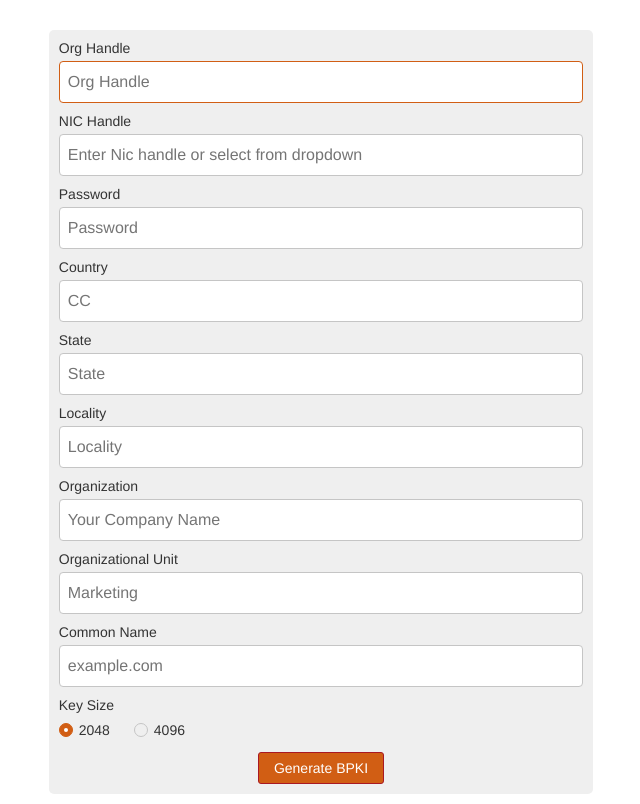
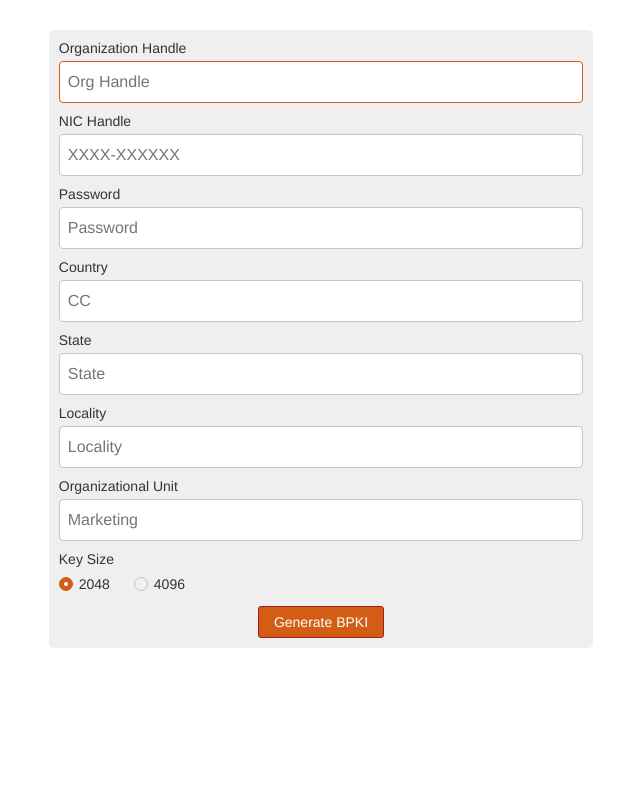
Before and after one commit to DavidWittman/csrgenerator.com, a Flask app: page / in a window 1280 px wide. Shown: the whole page, without its empty margins (319-959 px from the left). After the commit the page ends 648 px from the top, so only its background shows below. Run offline with Flask 2, Linux system fonts and the light colour scheme; parts of the project's set-up code (start-up, migrations or seed data) failed here and were passed over.

Commit message:
Update Form
Remove duplicate fields

```diff
--- a/chrome_bpki.py
+++ b/chrome_bpki.py
@@ -40,7 +40,7 @@ def generate_csr() -> html:
     csr = CsrGenerator(request.form)
     nic_id = request.form['CN']
     password = request.form['password']
-    org_id = request.form['org_id']
+    org_id = request.form['O']
     user_directory = generate_hash(nic_id, org_id)[:12]
     generate_pem(nic_id, user_directory, password, csr.csr)
     generate_p12(nic_id, user_directory, password, csr.private_key)
--- a/firefox_bpki.py
+++ b/firefox_bpki.py
@@ -40,7 +40,7 @@ def generate_csr():
     csr = CsrGenerator(request.form)
     nic_id = request.form['CN']
     password = request.form['password']
-    org_id = request.form['org_id']
+    org_id = request.form['O']
     user_directory = generate_hash(nic_id, org_id)[:12]
     generate_pem(nic_id, user_directory, password, csr.csr)
     generate_p12(nic_id, user_directory, password, csr.private_key)
--- a/static/js/main.js
+++ b/static/js/main.js
@@ -1,14 +1,9 @@
 
 $(function() {
-
-    $(".close").on("click", function() {
-        $(this).closest(".modal").removeClass("active");
-    });
 
    $("#csr-form").submit(function (e) {
        e.preventDefault();
        $("#csr-modal").addClass("active");
-
        $.post("/generate", $(this).serialize())
            .done(function (data) {
               // console.log(data);
--- a/templates/index.html
+++ b/templates/index.html
@@ -9,19 +9,22 @@
       <div class="columns">
         <div class="centered column col-10 bg-grey">
 
-            <form id="csr-form">
+            <form id="csr-form" enctype="multipart/form-data">
 
-            <div class="form-group" id="basic-details">
+          <!--  <div class="form-group" id="basic-details">
               <label class="form-label tooltip tooltip-left" data-tooltip="Your Org Handle" for="org-id">Org Handle</label>
               <input class="form-input input-lg" type="text" name="org_id" id="org-id" placeholder="Org Handle" autofocus required/>
+            </div> -->
+             <div class="form-group">
+                <label class="form-label tooltip tooltip-left" data-tooltip="Organization Handle" for="org">Organization Handle</label>
+                <input class="form-input input-lg" type="text" id="org-id" placeholder="Org Handle" name="O" autofocus required />
              </div>
 
         <div class="form-group">
            <label class="form-label tooltip tooltip-left" data-tooltip="Your NIC Handle" for="nic-id">NIC Handle</label>
-                  <input class="form-input input-lg" type="text" name="nic-id" id="nic-id" list="nic-ids" required placeholder="Enter Nic handle or select from dropdown"/>
+            <input class="form-input input-lg" type="text" name="CN" id="nic-id" list="nic-ids" required placeholder="XXXX-XXXXXX"/>
                     <datalist class="form-select" id="nic-ids" >
                        <option value=""> Please select NIC-Handle</option>
-
                      </datalist>
         </div>
 
@@ -46,19 +49,10 @@
             </div>
 
             <div class="form-group">
-              <label class="form-label tooltip tooltip-left" data-tooltip="Full legal company or personal name" for="org">Organization</label>
-              <input class="form-input input-lg" type="text" id="org" placeholder="Your Company Name" name="O" readonly required />
-            </div>
-
-            <div class="form-group">
               <label class="form-label tooltip tooltip-left" data-tooltip="Branch of organization" for="org-unit">Organizational Unit</label>
               <input class="form-input input-lg" type="text" id="org-unit" placeholder="Marketing" name="OU" required />
             </div>
 
-            <div class="form-group">
-              <label class="form-label tooltip tooltip-left" data-tooltip="The FQDN for your domain" for="common-name">Common Name</label>
-              <input class="form-input input-lg" type="text" id="common-name" placeholder="example.com" name="CN" readonly required />
-            </div>
 
             <div class="form-group">
 
```
Lines whose indentation alone changed are shown as unchanged.
